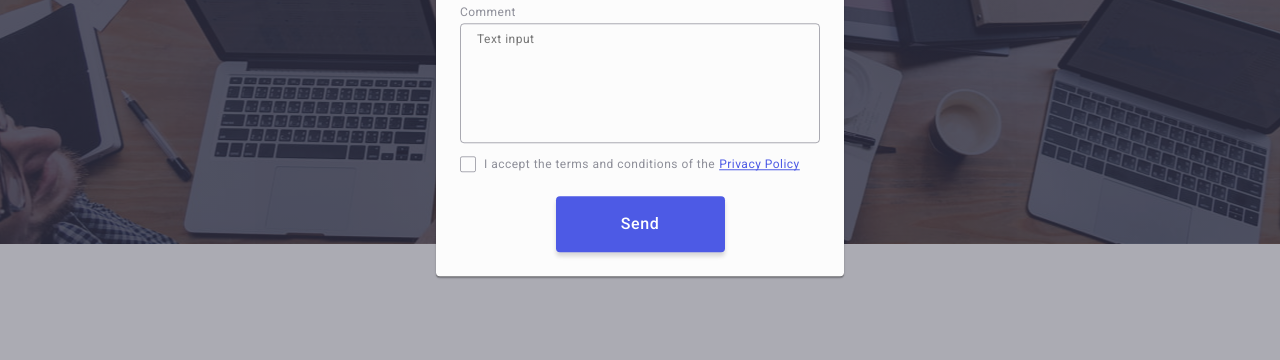
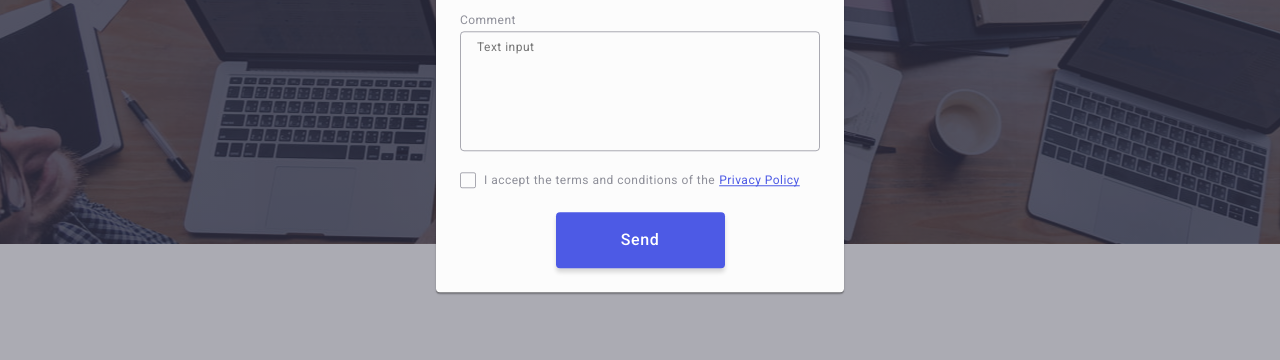
Before and after one commit to HalynkaGoIT/goit-markup-hw-05, a plain HTML site: page index.html in a window 1280 px wide. Shown: the part 429-789 px from the top of the page. Drawn offline with nearby package versions, Linux system fonts and the light colour scheme.

Commit message:
fix bag 6

```diff
--- a/css/styles.css
+++ b/css/styles.css
@@ -693,7 +693,7 @@ margin-bottom: 16px;
 }
 
 .modern-wrapper {
-    margin-bottom: 8px;
+margin-bottom: 8px;
 }
 
 .modal-label {
@@ -708,6 +708,7 @@ margin-bottom: 16px;
 
 .modal-field {
     position: relative;
+    margin-bottom: 16px;
 }
 
 .modal-input {
--- a/index.html
+++ b/index.html
@@ -510,7 +510,7 @@
             </div>
           </div>
 
-          <div class="modern-wrapper modal-field">
+          <div class="modal-field">
             <label class="modal-label" for="user-comment">Comment</label>
             <!-- <div class="modal-field"> -->
             <textarea
```
